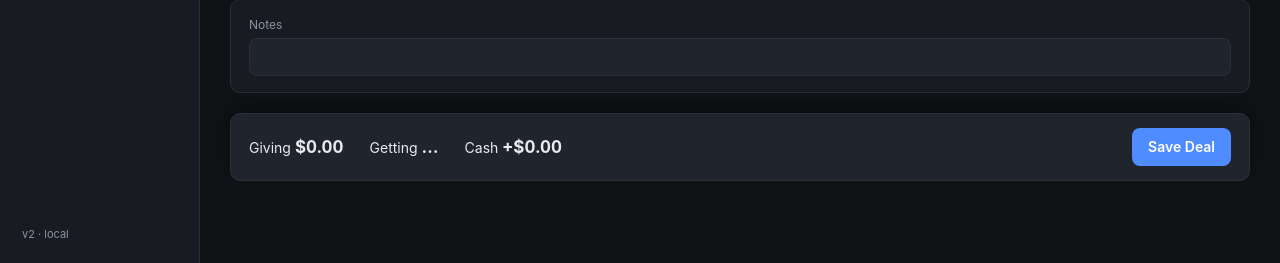
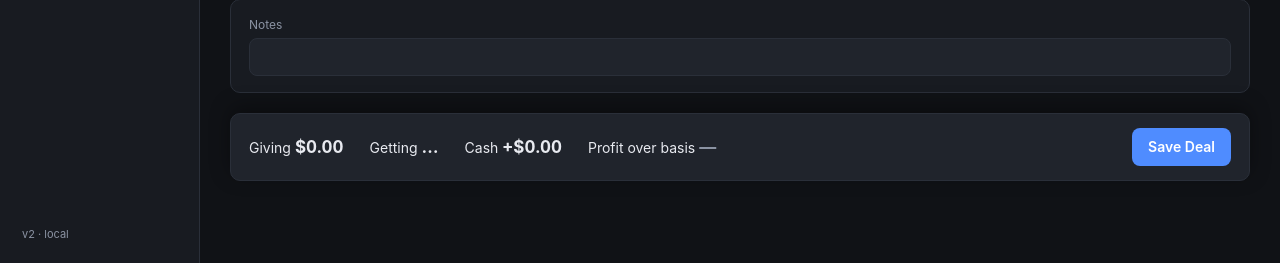
Before and after one commit to skazmi520/CardVault, a Flask app: template v2/templates/deal_new.html in a window 1280 px wide. Shown: the part 537-800 px from the top of the page. Run offline with Flask 3, Linux system fonts and the light colour scheme; the template is opened without the code that fills it: most values are stand-ins (such as "Sample title", 1, 10 or a date in 2020); parts of the project's set-up code (start-up, migrations or seed data) failed here and were passed over.

Commit message:
Show cost basis on Evaluator and New Deal screens (v1 parity)
the owner trades on profit over basis, not market value, and v2 hid basis
entirely on both negotiation screens (the evaluator even captured it and
never displayed it). Now:

- Every give-side line shows basis next to market value; unknown-basis
  cards say so
- Inventory pickers show basis in the dropdown
- Both totals bars get a live Profit-over-basis figure: deal values on
  cards out minus their cost basis, i.e. the realized gain the engine
  will book. Manual and unknown-basis lines are excluded and noted.

Verified in browser: PSA 9 Lugia (mv 2,800, basis 2,550) shows +250 at
100%, -170 at 85%, +50 at a typed 2,600 deal value.

Co-Authored-By: Claude Fable 5 <noreply@anthropic.com>

```diff
--- a/v2/templates/deal_new.html
+++ b/v2/templates/deal_new.html
@@ -53,6 +53,9 @@
   <div>Giving <span class="big" id="t-out">$0.00</span></div>
   <div>Getting <span class="big" id="t-in">$0.00</span></div>
   <div>Cash <span class="big" id="t-cash">$0.00</span></div>
+  <div title="Deal values on cards out minus their cost basis — the realized gain this deal books when saved">
+    Profit over basis <span class="big" id="t-profit">—</span>
+    <span class="muted" id="t-profit-note" style="font-size:11px"></span></div>
   <div id="t-balance" class="muted"></div>
   <div style="flex:1"></div>
   <button class="btn" id="save">Save Deal</button>
@@ -86,7 +89,8 @@ search.addEventListener("input", () => {
     `<div data-i="${INVENTORY.indexOf(c)}">
        ${c.kind === "slab" ? `<span class="chip ${esc(c.company)}">${esc(c.company)} ${esc(c.grade)}</span>` : '<span class="chip raw">RAW</span>'}
        ${esc(c.name)} <span class="muted">${esc(c.set)}</span>
-       <span class="muted" style="float:right">${fmt(c.market_value ?? c.basis)}</span>
+       <span class="muted" style="float:right">${fmt(c.market_value ?? c.basis)}
+         · <span class="unknown">${c.basis_unknown ? "basis ?" : "basis " + fmt(c.basis)}</span></span>
      </div>`).join("") || '<div class="muted">no matches</div>';
   results.hidden = false;
 });
@@ -108,6 +112,7 @@ function pickOut(i) {
   outLines.push({ table: c.table, id: c.id, name: c.name,
     label: (c.kind === "slab" ? `${c.company} ${c.grade} · ` : "RAW · ") + c.name,
     mv: c.market_value ?? c.basis,
+    basis: c.basis, basis_unknown: c.basis_unknown,
     deal_value: c.market_value != null ? String(c.market_value) : "" });
   search.value = ""; results.hidden = true; results.innerHTML = "";
   renderLines(); search.focus();
@@ -129,7 +134,10 @@ function focusLastIn() {
 function renderLines() {
   $("out-lines").innerHTML = outLines.map((l, i) => `
     <div class="deal-line">
-      <span class="grow">${esc(l.label)} <span class="muted">mv ${fmt(l.mv)}</span></span>
+      <span class="grow">${esc(l.label)}
+        <span class="muted">mv ${fmt(l.mv)}</span>
+        ${l.basis_unknown ? '<span class="unknown">· basis unknown</span>'
+                          : `<span class="muted">· basis ${fmt(l.basis)}</span>`}</span>
       <input class="val" data-side="out" data-i="${i}" type="text"
              placeholder="value" value="${esc(l.deal_value)}">
       <span class="x" data-out="${i}">✕</span>
@@ -239,6 +247,27 @@ function updateTotals() {
   $("out-total").textContent = outLines.length + " cards";
   $("in-total").textContent  = inLines.length + " cards";
 
+  // the number that matters: what these cards fetch vs what they cost
+  const known = outLines.filter(l => !l.basis_unknown);
+  const unknownN = outLines.length - known.length;
+  if (outLines.length && vOut !== null) {
+    const knownVals = known.map(l => num(l.deal_value));
+    if (knownVals.every(v => v !== null)) {
+      const profit = knownVals.reduce((a, b) => a + b, 0)
+                   - known.reduce((a, l) => a + (l.basis || 0), 0);
+      $("t-profit").textContent = fmtGain(profit);
+      $("t-profit").className = "big " + gainClass(profit);
+      $("t-profit-note").textContent = unknownN ? `(${unknownN} basis unknown)` : "";
+    } else {
+      $("t-profit").textContent = "…";
+      $("t-profit-note").textContent = "enter per-card values";
+    }
+  } else {
+    $("t-profit").textContent = "—";
+    $("t-profit").className = "big muted";
+    $("t-profit-note").textContent = "";
+  }
+
   const bal = $("t-balance");
   if (vOut !== null && vIn !== null) {
     // net = what I receive (cards in + cash) minus what I give up (cards out).
@@ -314,7 +343,9 @@ function applyPrefill() {
     if (!c) return;   // sold/changed since evaluating — skip rather than fake it
     outLines.push({ table: c.table, id: c.id, name: c.name,
       label: (c.kind === "slab" ? `${c.company} ${c.grade} · ` : "RAW · ") + c.name,
-      mv: c.market_value ?? c.basis, deal_value: String(o.deal_value ?? "") });
+      mv: c.market_value ?? c.basis,
+      basis: c.basis, basis_unknown: c.basis_unknown,
+      deal_value: String(o.deal_value ?? "") });
   });
   (p.cards_in || []).forEach(i => {
     inLines.push({ name: i.name || "", set: "", number: "", year: "", company: "PSA",
```
Also changed, not shown: USER-GUIDE.md (+3 -1 lines), v2/templates/evaluator.html (+27 -3 lines).
